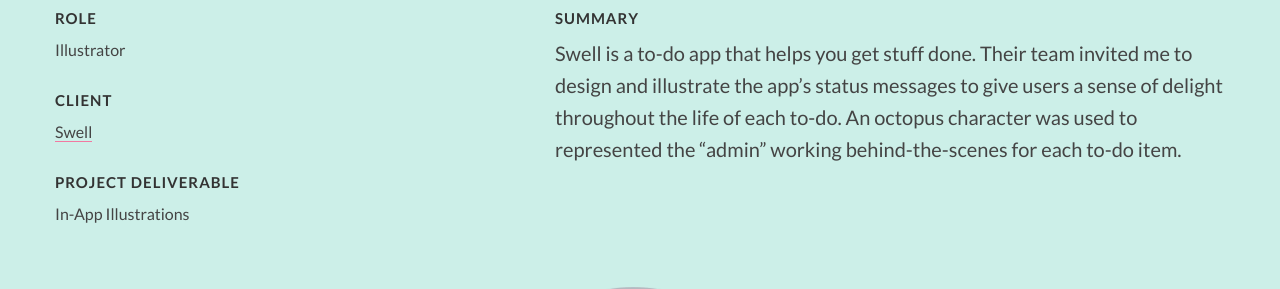
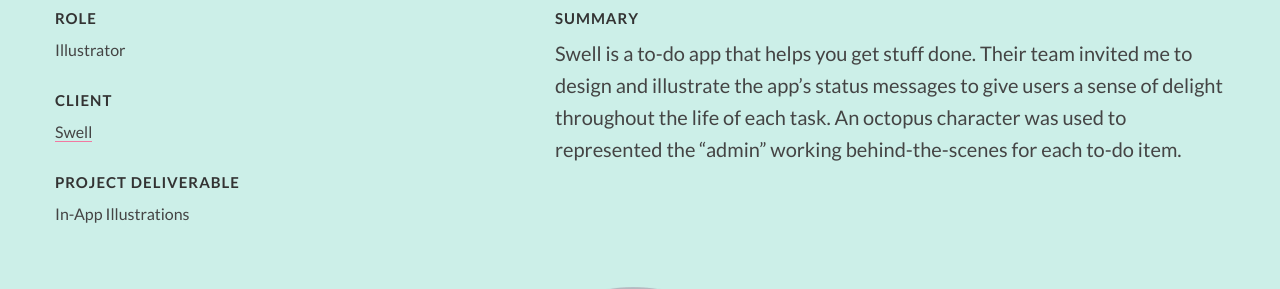
Before and after one commit to btamps/btamps.github.io, a Jekyll site: the page built from _posts/2016-03-28-swell.markdown, in a window 1280 px wide and 900 px high. Shown: the part 239-528 px from the top of the window. Built offline with Jekyll 4.4.1, drawn with Linux system fonts in a browser that asks for light colours; nearby versions of some CDN libraries.

Commit message:
content edit

```diff
--- a/_posts/2016-03-28-swell.markdown
+++ b/_posts/2016-03-28-swell.markdown
@@ -30,7 +30,7 @@
       </div>
       <div class="col-md-7 summary">
         <h4>Summary</h4>
-        <p>Swell is a to-do app that helps you get stuff done. Their team invited me to design and illustrate the app’s status messages to give users a sense of delight throughout the life of each to-do. An octopus character was used to represented the “admin” working behind-the-scenes for each to-do item.</p>
+        <p>Swell is a to-do app that helps you get stuff done. Their team invited me to design and illustrate the app’s status messages to give users a sense of delight throughout the life of each task. An octopus character was used to represented the “admin” working behind-the-scenes for each to-do item.</p>
       </div>
     </div>
 
```
